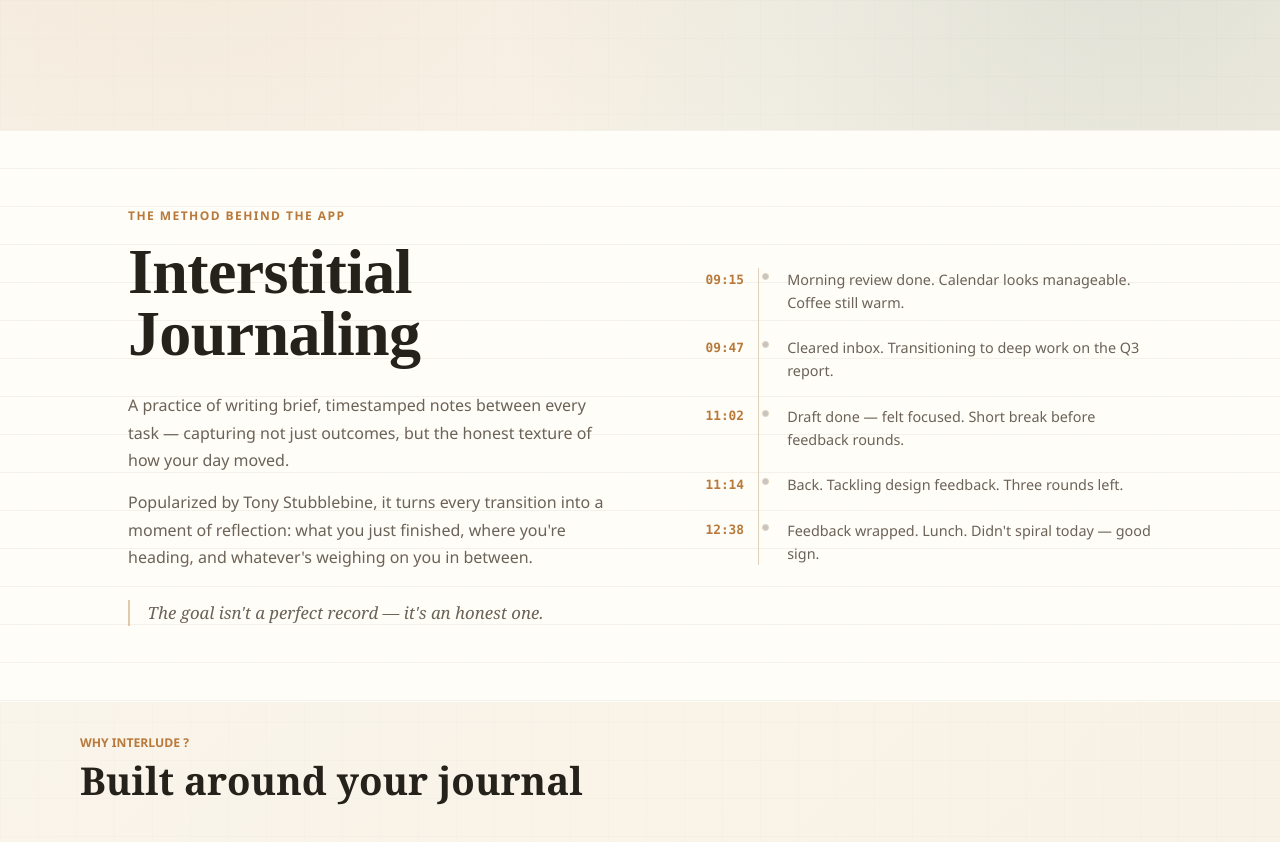
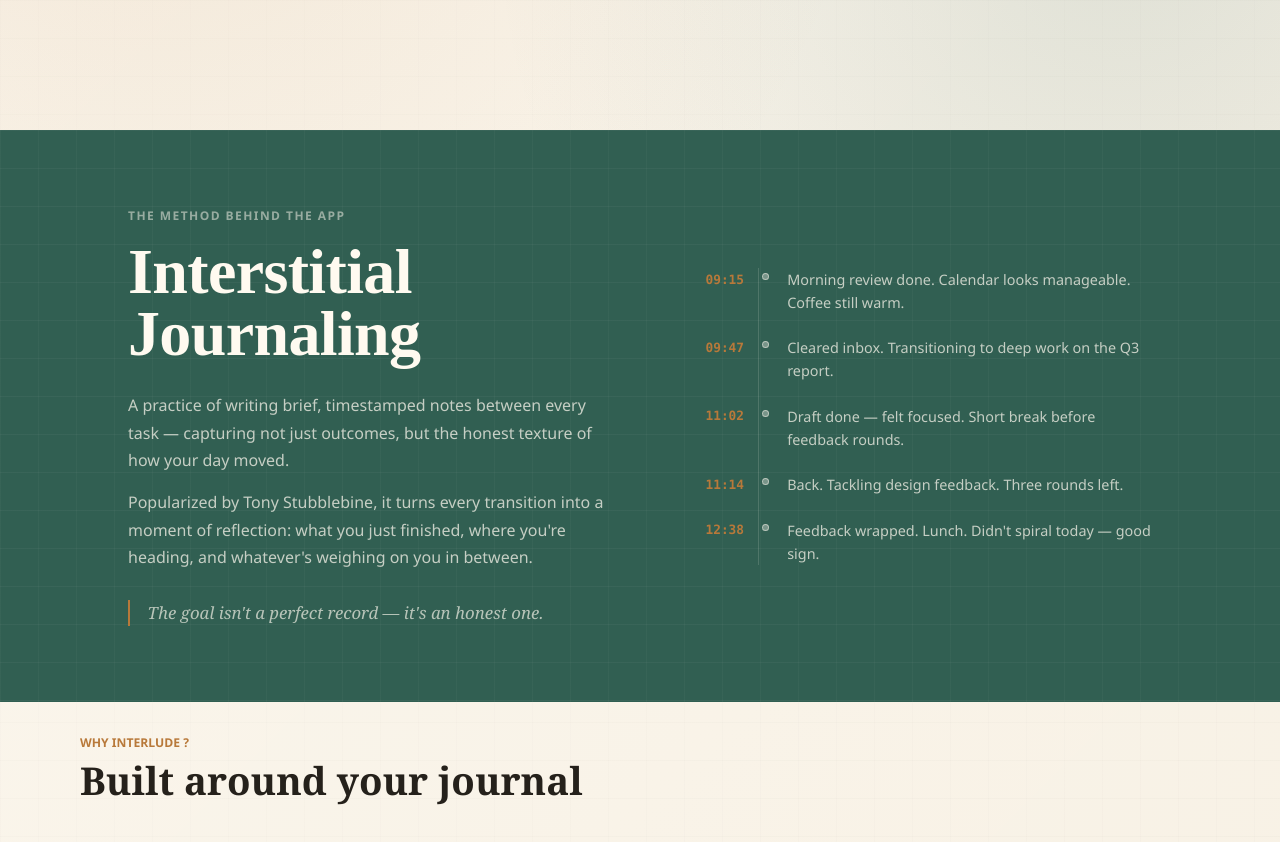
Before and after one commit to harsh07may/Interlude, a React (Vite) app: page / in a window 1280 px wide. Shown: the part 760-1602 px from the top of the page. Built offline with nearby package versions, Linux system fonts and the light colour scheme; a web font is replaced by a local one.

Commit message:
style: update interstitial section styles and improve text color contrast

```diff
--- a/src/App.css
+++ b/src/App.css
@@ -475,6 +475,7 @@ svg {
 /* ─── Interstitial Section ───────────────────────────────────────────────── */
 
 .interstitial-section {
+  background: var(--green);
   position: relative;
   overflow: hidden;
   margin-left: calc(-1 * clamp(1rem, 4vw, 3rem));
@@ -596,32 +597,24 @@ svg {
   color: rgba(255, 250, 240, 0.72);
 }
 
-.ist-paper {
-  background:
-    linear-gradient(rgba(37, 33, 27, 0.055) 1px, transparent 1px),
-    var(--paper-strong);
-  background-size: 100% 38px, auto;
-}
-
-
-.interstitial-eyebrow { color: var(--brass); }
-.interstitial-copy h2 { color: var(--ink); }
-.interstitial-body p  { color: var(--muted); }
+.interstitial-eyebrow { color: rgba(255, 250, 240, 0.5); }
+.interstitial-copy h2 { color: #fffaf0; }
+.interstitial-body p  { color: rgba(255, 250, 240, 0.72); }
 
 .interstitial-quote {
-  color: var(--muted);
-  border-left-color: rgba(184, 121, 58, 0.4);
+  color: rgba(255, 250, 240, 0.65);
+  border-left-color: var(--brass);
 }
 
 .timeline-time { color: var(--brass); }
 
 .timeline-dot {
-  background: rgba(37, 33, 27, 0.25);
-  border-color: var(--line);
-}
-
-.timeline-text { color: var(--muted); }
-.interstitial-timeline::before { background: var(--line); }
+  background: rgba(255, 250, 240, 0.35);
+  border-color: rgba(255, 250, 240, 0.5);
+}
+
+.timeline-text { color: rgba(255, 250, 240, 0.72); }
+.interstitial-timeline::before { background: rgba(255, 250, 240, 0.15); }
 
 /* ─── Features Section ───────────────────────────────────────────────────── */
 
--- a/src/components/Dashboard.tsx
+++ b/src/components/Dashboard.tsx
@@ -183,7 +183,7 @@ export function Dashboard({
 
         {/* ── Interstitial Journaling ──────────────────────────────────── */}
         <motion.section
-          className="interstitial-section ist-paper"
+          className="interstitial-section"
           aria-labelledby="interstitial-title"
           initial={reduced ? false : { opacity: 0 }}
           whileInView={reduced ? {} : { opacity: 1 }}
```
